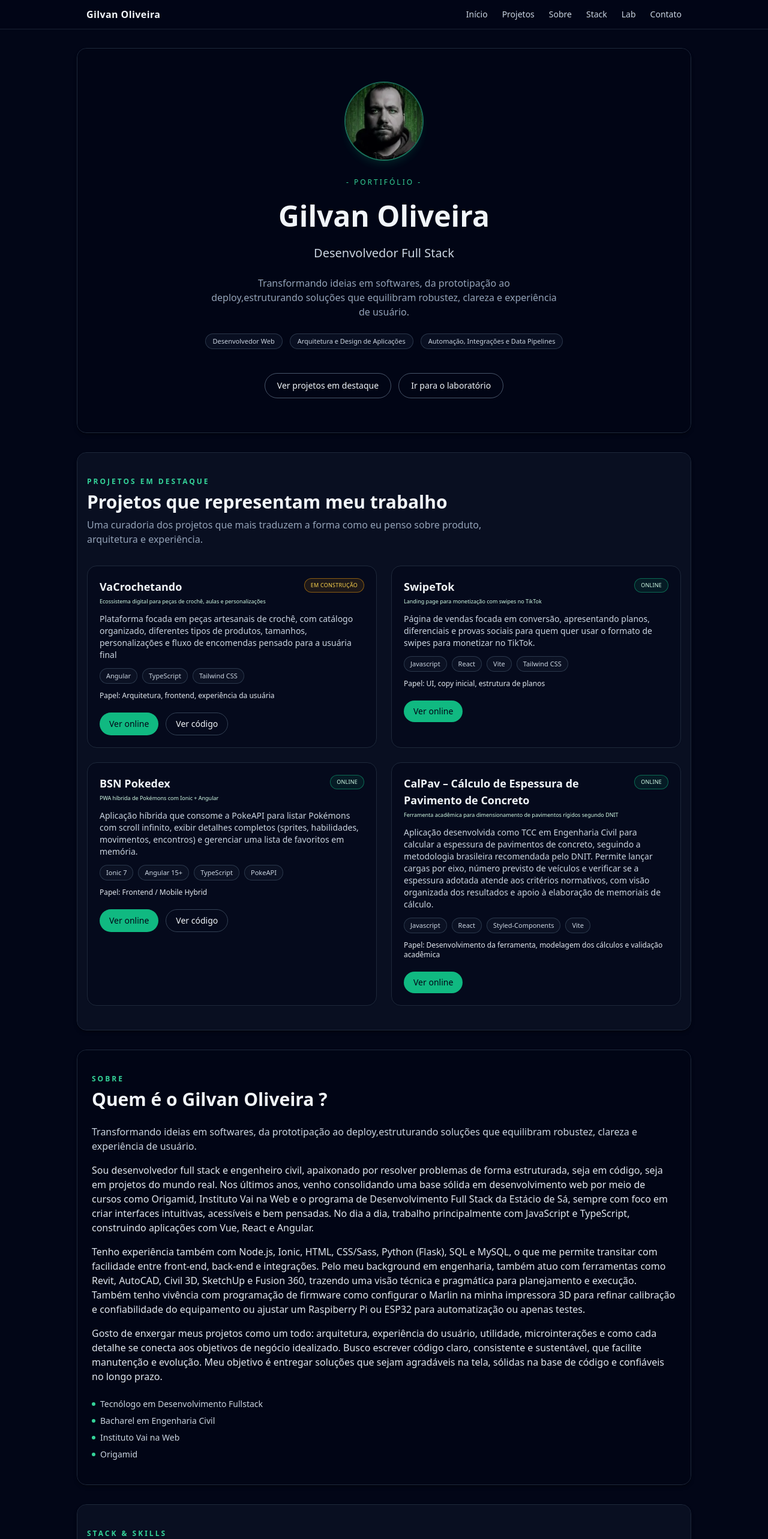
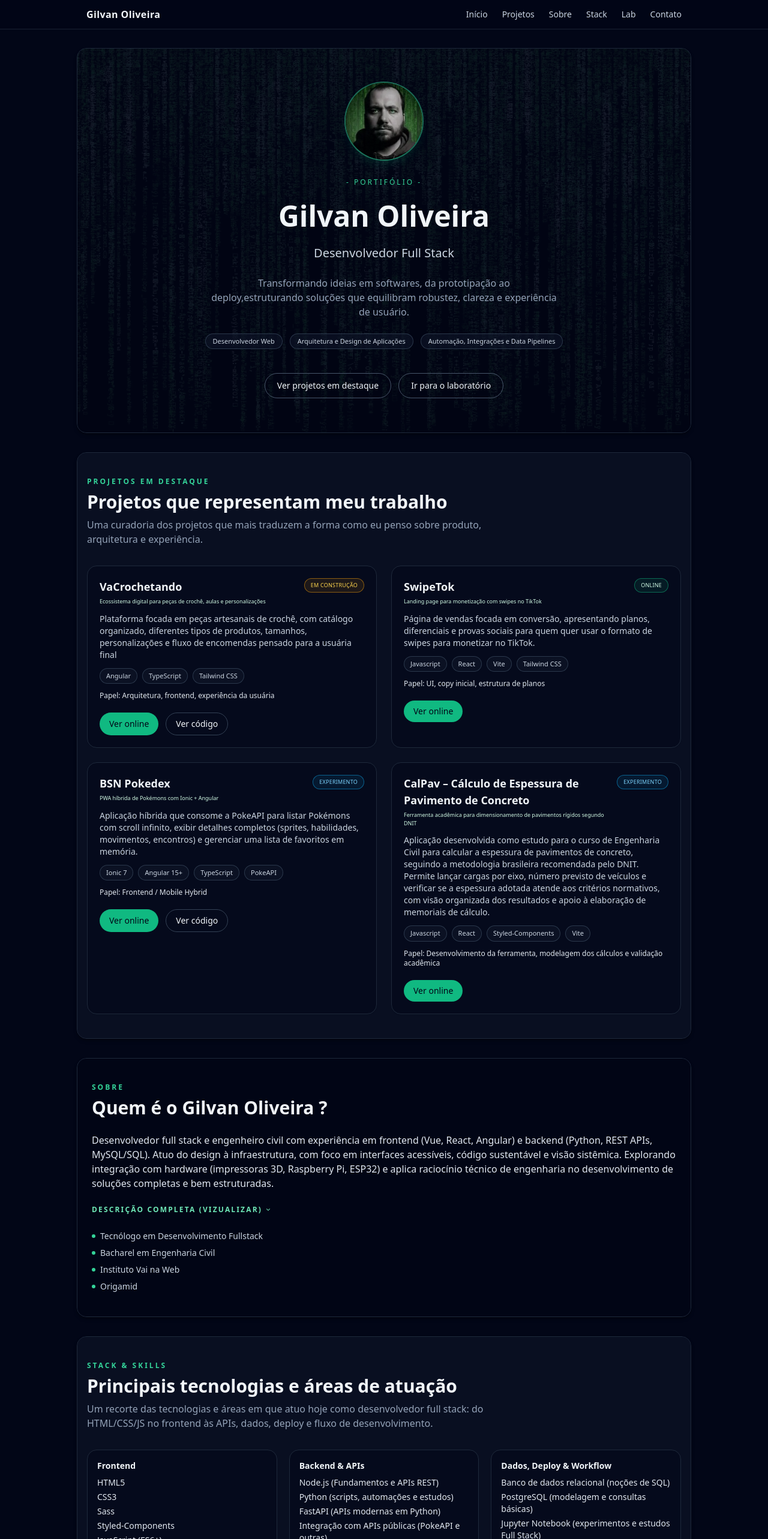
Before and after one commit to GilvanPOliveira/gilvanpoliveira.github.io, a Vue app: page / in a window 1280 px wide. Shown: the top 2566 px of the page at 60% size. Built offline with nearby package versions, Linux system fonts and the light colour scheme.

Commit message:
Ajustes e adição do background

```diff
--- a/src/components/sections/AboutSection.vue
+++ b/src/components/sections/AboutSection.vue
@@ -1,4 +1,5 @@
 <script setup lang="ts">
+import { ref } from 'vue'
 import { profile } from '../../data/profile'
 
 const highlights = [
@@ -7,45 +8,89 @@ const highlights = [
   'Instituto Vai na Web',
   'Origamid',
 ]
+
+const showFullBio = ref(false)
+
+const aboutTldr =
+  'Desenvolvedor full stack e engenheiro civil com experiência em frontend (Vue, React, Angular) e backend (Python, REST APIs, MySQL/SQL). Atuo do design à infraestrutura, com foco em interfaces acessíveis, código sustentável e visão sistêmica. Explorando integração com hardware (impressoras 3D, Raspberry Pi, ESP32) e aplica raciocínio técnico de engenharia no desenvolvimento de soluções completas e bem estruturadas.'
 </script>
 
 <template>
   <section id="about" class="scroll-mt-24 py-10 md:py-10 bg-slate-950/60 text-slate-100">
     <div class="max-w-5xl mx-auto px-6 space-y-6">
       <header class="space-y-2">
-        <p class="text-xs font-semibold uppercase tracking-[0.25em] text-emerald-400">Sobre</p>
-        <h2 class="text-2xl md:text-3xl font-bold">Quem é o {{ profile.name }} ?</h2>
+        <p class="text-xs font-semibold uppercase tracking-[0.25em] text-emerald-400">
+          Sobre
+        </p>
+        <h2 class="text-2xl md:text-3xl font-bold">
+          Quem é o {{ profile.name }} ?
+        </h2>
       </header>
 
-      <div class="space-y-4 text-sm md:text-base text-slate-300">
-        <p>
-          {{ profile.shortBio }}
+      <div class="space-y-6 text-sm md:text-base text-slate-300">
+        <p class="text-slate-200">
+          {{ aboutTldr }}
         </p>
-        <p class="text-slate-200">
-          Sou desenvolvedor full stack e engenheiro civil, apaixonado por resolver problemas de
-          forma estruturada, seja em código, seja em projetos do mundo real. Nos últimos anos, venho
-          consolidando uma base sólida em desenvolvimento web por meio de cursos como Origamid,
-          Instituto Vai na Web e o programa de Desenvolvimento Full Stack da Estácio de Sá, sempre
-          com foco em criar interfaces intuitivas, acessíveis e bem pensadas. No dia a dia, trabalho
-          principalmente com JavaScript e TypeScript, construindo aplicações com Vue, React e
-          Angular.
-        </p>
-        <p class="text-slate-200">
-          Tenho experiência também com Node.js, Ionic, HTML, CSS/Sass, Python (Flask), SQL e MySQL,
-          o que me permite transitar com facilidade entre front-end, back-end e integrações. Pelo
-          meu background em engenharia, também atuo com ferramentas como Revit, AutoCAD, Civil 3D,
-          SketchUp e Fusion 360, trazendo uma visão técnica e pragmática para planejamento e
-          execução. Também tenho vivência com programação de firmware como configurar o Marlin na
-          minha impressora 3D para refinar calibração e confiabilidade do equipamento ou ajustar um
-          Raspiberry Pi ou ESP32 para automatização ou apenas testes.
-        </p>
-        <p class="text-slate-200">
-          Gosto de enxergar meus projetos como um todo: arquitetura, experiência do usuário,
-          utilidade, microinterações e como cada detalhe se conecta aos objetivos de negócio
-          idealizado. Busco escrever código claro, consistente e sustentável, que facilite
-          manutenção e evolução. Meu objetivo é entregar soluções que sejam agradáveis na tela,
-          sólidas na base de código e confiáveis no longo prazo.
-        </p>
+
+        <button
+          type="button"
+          class="inline-flex items-center gap-1 text-xs font-semibold uppercase tracking-[0.18em] text-emerald-300 hover:text-emerald-200 transition"
+          @click="showFullBio = !showFullBio"
+        >
+          <span v-if="!showFullBio">Descrição completa (Vizualizar)</span>
+          <span v-else>Descrição completa (Ocultar)</span>
+
+          <svg
+            class="h-3 w-3 transition-transform"
+            :class="showFullBio ? 'rotate-180' : ''"
+            viewBox="0 0 20 20"
+            aria-hidden="true"
+          >
+            <path
+              fill="currentColor"
+              d="M5.23 7.21a.75.75 0 0 1 1.06.02L10 10.94l3.71-3.71a.75.75 0 1 1 1.06 1.06l-4.24 4.24a.75.75 0 0 1-1.06 0L5.21 8.29a.75.75 0 0 1 .02-1.08Z"
+            />
+          </svg>
+        </button>
+
+        <div
+          v-if="showFullBio"
+          class="space-y-4 pt-0 text-slate-200 text-sm md:text-base"
+        >
+          <p>
+            Sou desenvolvedor full stack e engenheiro civil, apaixonado por resolver problemas de
+            forma estruturada, seja em código, seja em projetos físicos. Nos últimos anos
+            venho consolidando uma base sólida em desenvolvimento web com trilhas como Origamid, ciclos Frontend e Full Stack do
+            Instituto Vai na Web e com o curso Tecnólogo em Desenvolvimento Full Stack da Estácio de Sá, sempre
+            com foco em criar interfaces intuitivas, acessíveis e bem pensadas. No dia a dia,
+            trabalho principalmente com JavaScript e TypeScript, construindo aplicações com Vue,
+            React e Angular.
+          </p>
+
+          <p>
+            Além do frontend, atuo também no backend com python, APIs REST, integração com
+            serviços externos e bancos relacionais como MySQL e SQL em geral. Tenho experiência com
+            HTML, CSS/Sass, Python (Flask) e ferramentas de build e deploy, o que me permite
+            transitar com segurança entre camadas da aplicação. Pelo meu background em engenharia,
+            também trabalho com Revit, AutoCAD, Civil 3D, SketchUp e Fusion 360, trazendo uma visão
+            técnica e pragmática para planejamento, modelagem e execução.
+          </p>
+
+          <p>
+            Gosto de ir além do “software tradicional” e colocar a mão no hardware como ajustes em firmware (Marlin) da minha impressora 3D para melhorar
+            calibração, segurança e confiabilidade, além de experimentar automações com Raspberry Pi
+            e ESP32 para testes, monitoramento e protótipos. Essa combinação de camadas, do
+            firmware à interface, me ajuda a enxergar sistemas de forma completa.
+          </p>
+
+          <p>
+            Costumo olhar para cada projeto como um conjunto de peças que precisam se encaixar bem:
+            arquitetura, experiência do usuário, performance, microinterações (utilidades) e objetivos de
+            negócio. Busco escrever código claro, consistente e sustentável, que facilite manutenção
+            e evolução. Meu objetivo é entregar soluções que sejam agradáveis na tela, sólidas na
+            base de código e confiáveis no longo prazo.
+          </p>
+        </div>
       </div>
 
       <ul class="mt-4 space-y-2 text-sm leading-5 text-slate-300">
--- a/src/components/sections/HeroSection.vue
+++ b/src/components/sections/HeroSection.vue
@@ -1,12 +1,26 @@
 <script setup lang="ts">
 import { profile } from '../../data/profile'
+import matrixBg from '../../assets/background.webp'
 </script>
 
 <template>
   <section
     id="hero"
-    class="scroll-mt-24 min-h-[70vh] sm:min-h-[80vh] flex items-center justify-center bg-slate-950/60 text-slate-100 pt-10 pb-10"
+    class="relative overflow-hidden scroll-mt-24 min-h-[70vh] sm:min-h-[80vh] flex items-center justify-center bg-slate-950/60 text-slate-100 pt-10 pb-10"
   >
+    <div
+      class="pointer-events-none absolute inset-0 -z-10 opacity-25"
+      aria-hidden="true"
+    >
+      <img
+        :src="matrixBg"
+        alt=""
+        loading="lazy"
+        decoding="async"
+        class="w-full h-full object-cover"
+      />
+    </div>
+
     <div class="w-full max-w-3xl px-4 text-center space-y-4 sm:space-y-6">
       <a
         href="https://github.com/GilvanPOliveira"
@@ -25,6 +39,7 @@ import { profile } from '../../data/profile'
           class="block mx-auto w-28 h-28 sm:w-32 sm:h-32 rounded-full object-cover opacity-80 hover:opacity-100 transition-opacity duration-200 ring-2 ring-emerald-400/60 shadow-lg shadow-emerald-500/20"
         />
       </a>
+
       <p class="text-[11px] sm:text-xs uppercase tracking-[0.25em] text-emerald-400">
         - Portifólio -
       </p>
--- a/src/data/featuredProjects.ts
+++ b/src/data/featuredProjects.ts
@@ -44,7 +44,7 @@ export const featuredProjects: FeaturedProject[] = [
       'Aplicação híbrida que consome a PokeAPI para listar Pokémons com scroll infinito, exibir detalhes completos (sprites, habilidades, movimentos, encontros) e gerenciar uma lista de favoritos em memória.',
     techStack: ['Ionic 7', 'Angular 15+', 'TypeScript', 'PokeAPI'],
     role: 'Frontend / Mobile Hybrid',
-    status: 'online',
+    status: 'lab',
     liveUrl: 'https://bsn-pokedex-app.vercel.app/',
     githubUrl: 'https://github.com/GilvanPOliveira/bsn_desafio_tecnico'
   },
@@ -53,10 +53,10 @@ export const featuredProjects: FeaturedProject[] = [
     name: 'CalPav – Cálculo de Espessura de Pavimento de Concreto',
     tagline: 'Ferramenta acadêmica para dimensionamento de pavimentos rígidos segundo DNIT',
     description:
-      'Aplicação desenvolvida como TCC em Engenharia Civil para calcular a espessura de pavimentos de concreto, seguindo a metodologia brasileira recomendada pelo DNIT. Permite lançar cargas por eixo, número previsto de veículos e verificar se a espessura adotada atende aos critérios normativos, com visão organizada dos resultados e apoio à elaboração de memoriais de cálculo.',
+      'Aplicação desenvolvida como estudo para o curso de Engenharia Civil para calcular a espessura de pavimentos de concreto, seguindo a metodologia brasileira recomendada pelo DNIT. Permite lançar cargas por eixo, número previsto de veículos e verificar se a espessura adotada atende aos critérios normativos, com visão organizada dos resultados e apoio à elaboração de memoriais de cálculo.',
     techStack: ['Javascript', 'React', 'Styled-Components', 'Vite'],
     role: 'Desenvolvimento da ferramenta, modelagem dos cálculos e validação acadêmica',
-    status: 'online',
+    status: 'lab',
     liveUrl: 'https://tcc-2024-calpav.vercel.app/',
     githubUrl: '',
   },
```
Also changed, not shown: src/assets/background.webp (added).
